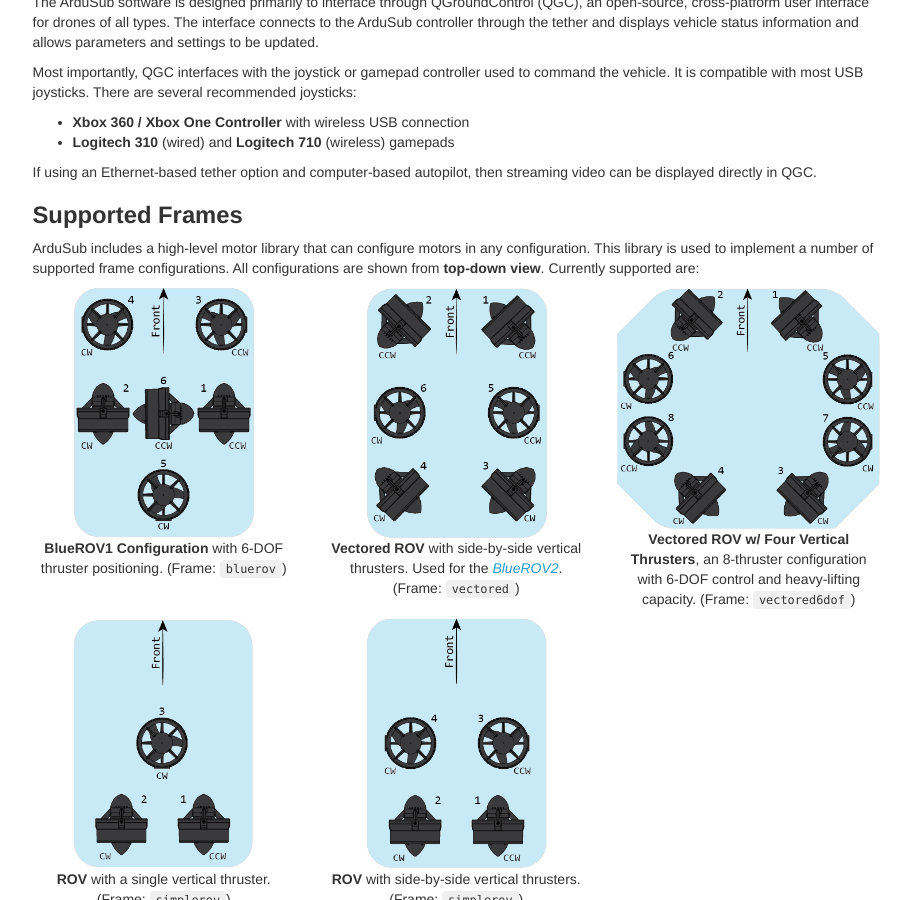
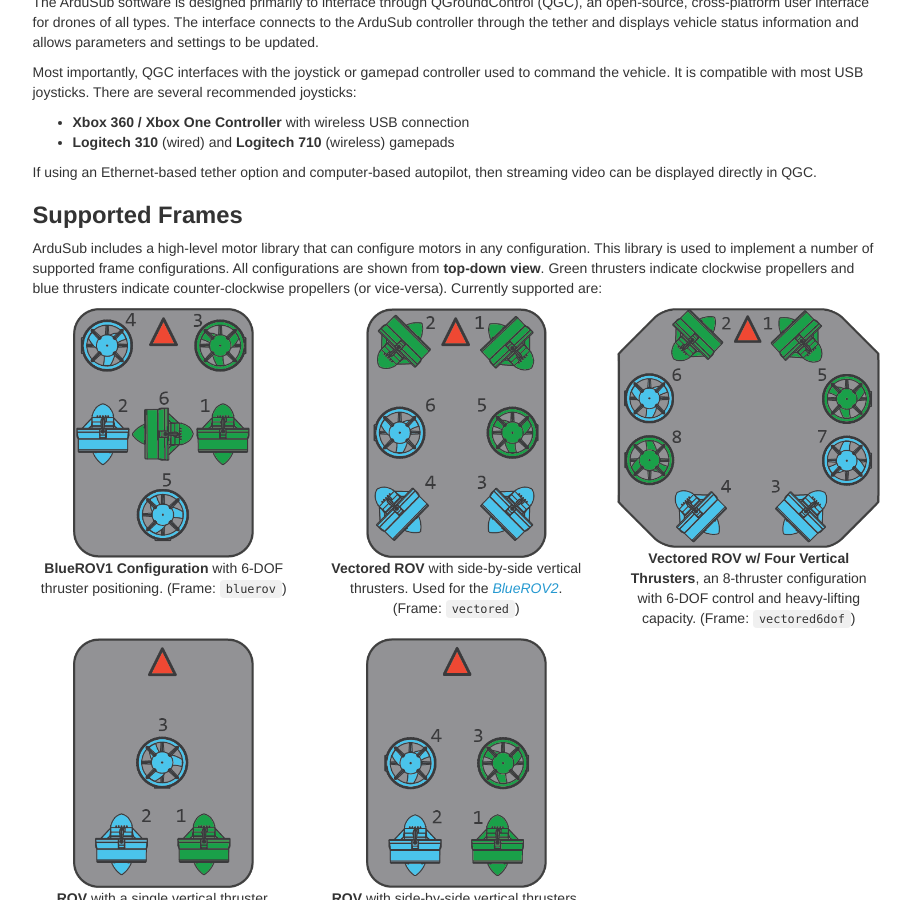
Before and after one commit to bluerobotics/retired-ardusub-docs, a Jekyll site: the page built from pages/introduction.md, in a window 1280 px wide and 900 px high, scrolled down 1898 px. Shown: the whole window, without its empty margins (330-1241 px from the left). Built offline with Jekyll 4.4.1, drawn with Linux system fonts in a browser that asks for light colours; nearby versions of some CDN libraries; some web fonts are replaced; comment, search, counter and statistics services are not loaded.

Commit message:
Update supported frame images

```diff
--- a/pages/introduction.md
+++ b/pages/introduction.md
@@ -84,7 +84,7 @@ If using an Ethernet-based tether option and computer-based autopilot, then stre
 
 ## Supported Frames
 
-ArduSub includes a high-level motor library that can configure motors in any configuration. This library is used to implement a number of supported frame configurations. All configurations are shown from **top-down view**. Currently supported are:
+ArduSub includes a high-level motor library that can configure motors in any configuration. This library is used to implement a number of supported frame configurations. All configurations are shown from **top-down view**. Green thrusters indicate clockwise propellers and blue thrusters indicate counter-clockwise propellers (or vice-versa). Currently supported are:
 
 <div class="row">
 	<div class="col-md-4">
```
Also changed, not shown: images/bluerov-frame.png, images/simplerov-3.png, images/simplerov-4.png, images/vectored-frame.png, images/vectored6dof-frame.png.
